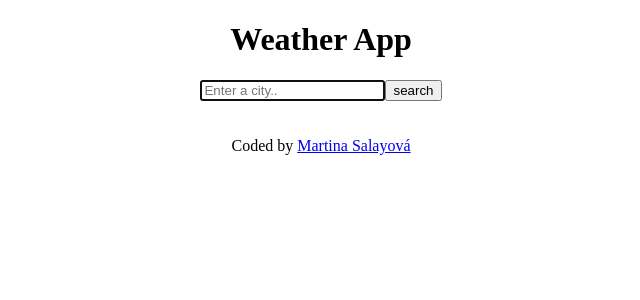
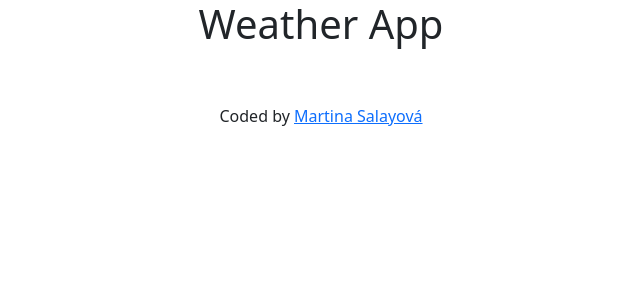
Before and after one commit to martinasalayova/weather-react, a React (Create React App) app: page / in a window 1280 px wide. Shown: the top 300 px of the page, without its empty margins (319-959 px from the left). Built offline with nearby package versions, Linux system fonts and the light colour scheme.

Commit message:
Imported Bootstrap via npm and deleted and renamed Search component to weather
I was planning to use the search code from week 3 homework, but I decided to keep it clean and start from scratch.

```diff
--- a/package.json
+++ b/package.json
@@ -7,6 +7,7 @@
     "@testing-library/react": "^13.4.0",
     "@testing-library/user-event": "^13.5.0",
     "axios": "^1.4.0",
+    "bootstrap": "^5.3.1",
     "react": "^18.2.0",
     "react-dom": "^18.2.0",
     "react-scripts": "5.0.1",
--- a/src/App.js
+++ b/src/App.js
@@ -1,11 +1,12 @@
 import "./App.css";
-import Search from "./Search";
+import Weather from "./Weather";
 
 function App() {
   return (
     <div className="App">
+      <div className="container">
         <h1>Weather App</h1>
-      <Search />
+        <Weather />
         <br />
         <br />
         <footer>
@@ -19,6 +20,7 @@ function App() {
           </a>
         </footer>
       </div>
+    </div>
   );
 }
 
--- a/src/Search.js
+++ /dev/null
@@ -1,80 +0,0 @@
-import React, { useState } from "react";
-import axios from "axios";
-
-export default function Search() {
-  const [cityChange, setCity] = useState(null);
-  const [rightCitySubmit, setrightCitySubmit] = useState(null);
-  const [temperature, setTemperature] = useState(null);
-  const [description, setDescription] = useState(null);
-  const [humidity, setHumidity] = useState(null);
-  const [wind, setWind] = useState(null);
-  const [icon, setIcon] = useState(null);
-
-  function handleSubmit(event) {
-    event.preventDefault();
-    setrightCitySubmit(cityChange);
-    callAxios(cityChange);
-  }
-
-  function callAxios(loadedCity) {
-    if (loadedCity) {
-      let url = `https://api.openweathermap.org/data/2.5/weather?q=${loadedCity}&appid=597c40c39084687093b091cd48b366f8&units=metric`;
-      axios.get(url).then(showForecast);
-    }
-  }
-  function changeCity(event) {
-    setCity(event.target.value);
-  }
-
-  function showForecast(response) {
-    setTemperature(response.data.main.temp);
-    setDescription(response.data.weather[0].description);
-    setHumidity(response.data.main.humidity);
-    setWind(response.data.wind.speed);
-    setIcon(
-      `https://openweathermap.org/img/wn/${response.data.weather[0].icon}@2x.png`
-    );
-  }
-
-  if (temperature) {
-    return (
-      <div>
-        <form onSubmit={handleSubmit}>
-          <input
-            type="search"
-            placeholder="Enter a city.."
-            autoFocus="on"
-            onChange={changeCity}
-          ></input>
-          <input type="submit" value="search"></input>
-        </form>
-        <h2>Weather forecast in {rightCitySubmit}:</h2>
-        <ul>
-          <li>
-            The temperature: {Math.round(temperature)}
-            °C.
-          </li>
-          <li>Description: {description}</li>
-          <li>Humidity: {humidity}%</li>
-          <li>Wind: {wind}km/h</li>
-          <li>
-            {" "}
-            <img src={icon} alt={description} />
-          </li>
-        </ul>
-      </div>
-    );
-  }
-
-  return (
-    <form onSubmit={handleSubmit}>
-      <input
-        type="search"
-        placeholder="Enter a city.."
-        autoFocus="on"
-        onChange={changeCity}
-      ></input>
-      <input type="submit" value="search"></input>
-    </form>
-  );
-}
--- /dev/null
+++ b/src/Weather.js
@@ -0,0 +1,6 @@
+import React, { useState } from "react";
+import axios from "axios";
+
+export default function Weather() {
+  return;
+}
```
Also changed, not shown: src/index.js (+7 -6 lines), 1 other file (tests, documents, lock files or other folders). Lines whose indentation alone changed are shown as unchanged.
